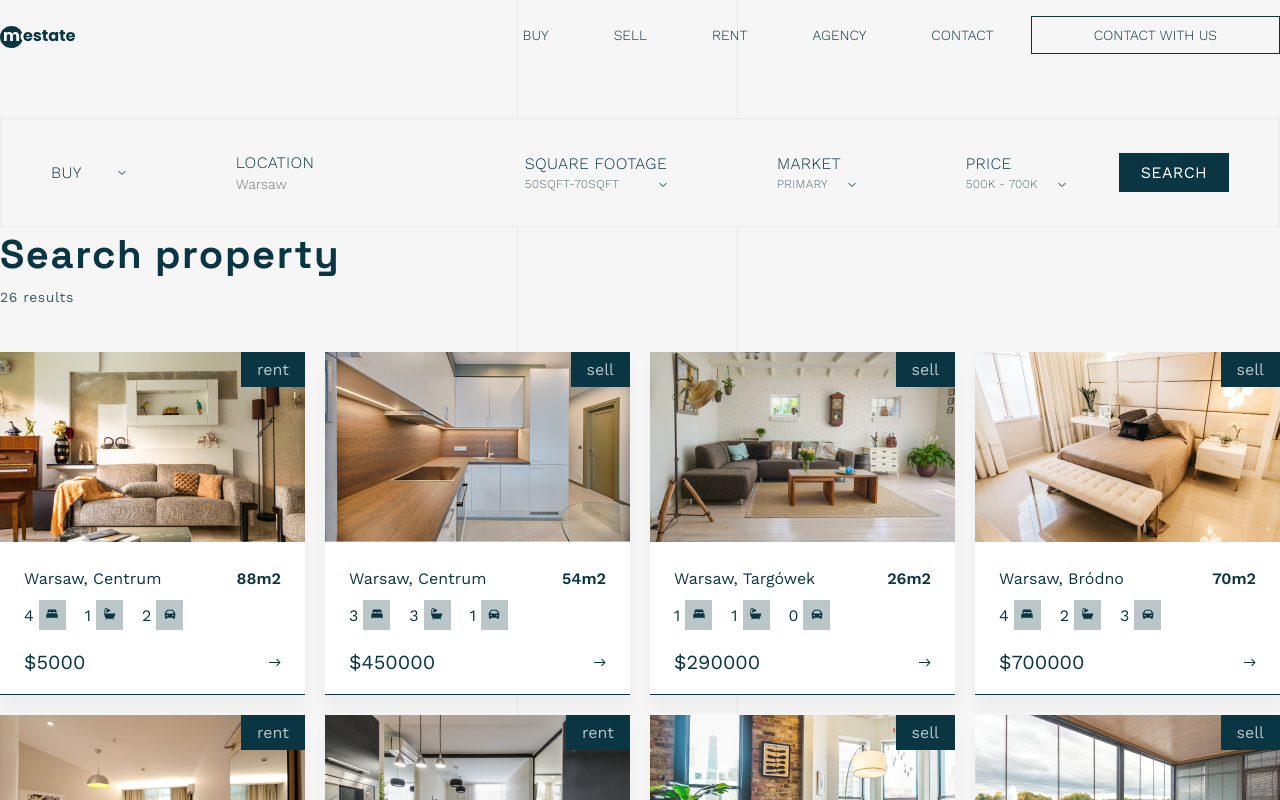
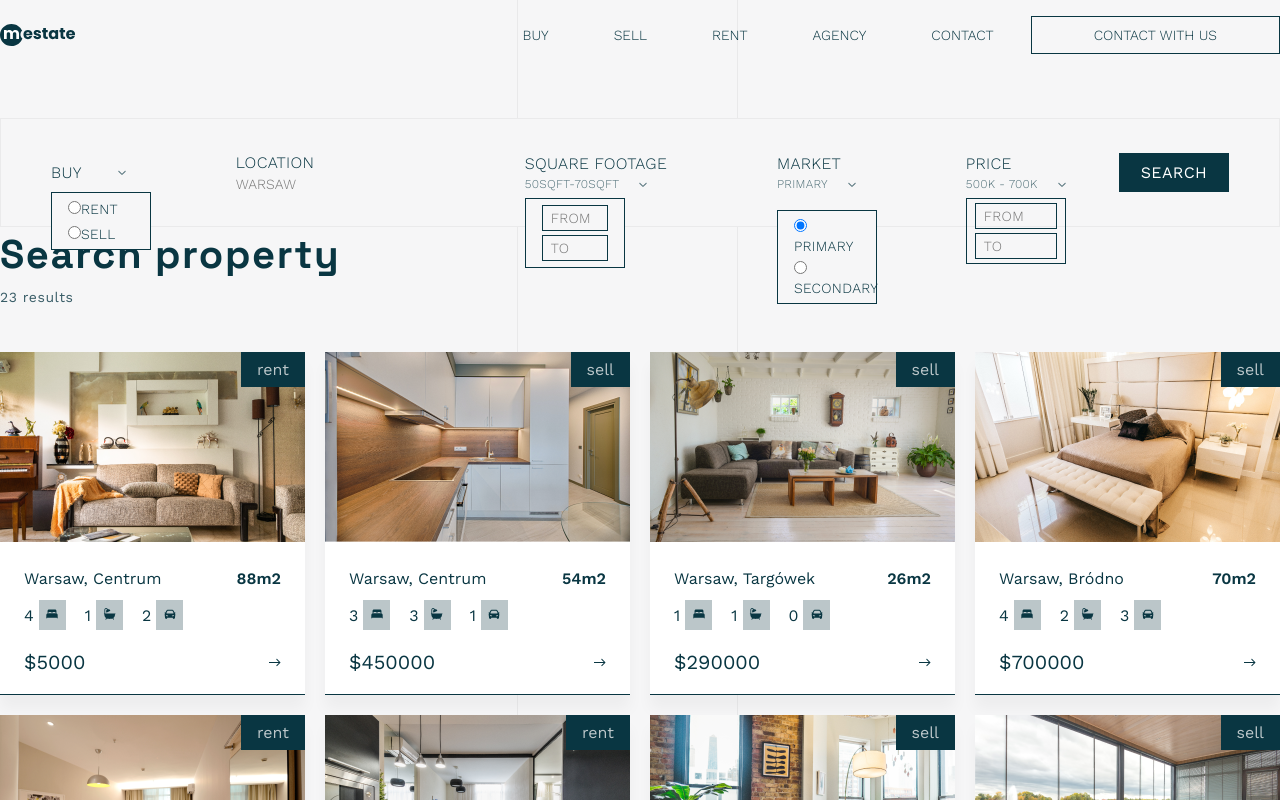
Before and after one commit to OlaHeklaDesign/meastate, a React (Create React App) app: page /search in a window 1280 px wide. Shown: the top 800 px of the page. Built offline with nearby package versions, Linux system fonts and the light colour scheme.

Commit message:
SearchBar on SearchPage funcionality added

```diff
--- a/src/Components/Assets/all_offers.js
+++ b/src/Components/Assets/all_offers.js
@@ -144,6 +144,7 @@ import offert23_5 from '../Assets/offerts/offert23/offert23.5.jpg';
 let all_offers = [
   {
     id: 1,
+    market: "primary",
     offer: "rent",
     price: 5000,
     location: "Warsaw, Centrum",
@@ -159,6 +160,7 @@ let all_offers = [
   },
   {
     id: 2,
+    market: "primary",
     offer: "sell",
     price: 450000,
     location: "Warsaw, Centrum",
@@ -174,6 +176,7 @@ let all_offers = [
   },
   {
     id: 3,
+    market: "primary",
     offer: "sell",
     price: 290000,
     location: "Warsaw, Targówek",
@@ -189,6 +192,7 @@ let all_offers = [
   },
   {
     id: 4,
+    market: "primary",
     offer: "sell",
     price: 700000,
     location: "Warsaw, Bródno",
@@ -204,6 +208,7 @@ let all_offers = [
   },
   {
     id: 5,
+    market: "primary",
     offer: "rent",
     price: 3200,
     location: "Warsaw, Bródno",
@@ -219,6 +224,7 @@ let all_offers = [
   },
   {
     id: 6,
+    market: "primary",
     offer: "rent",
     price: 3100,
     location: "Warsaw, Powiśle",
@@ -234,6 +240,7 @@ let all_offers = [
   },
   {
     id: 7,
+    market: "primary",
     offer: "sell",
     price: 500000,
     location: "Warsaw, Praga Południe",
@@ -249,6 +256,7 @@ let all_offers = [
   },
   {
     id: 8,
+    market: "primary",
     offer: "sell",
     price: 400000,
     location: "Warsaw, Mokotów",
@@ -264,6 +272,7 @@ let all_offers = [
   },
   {
     id: 9,
+    market: "primary",
     offer: "rent",
     price: 2100,
     location: "Warsaw, Praga Południe",
@@ -279,6 +288,7 @@ let all_offers = [
   },
   {
     id: 10,
+    market: "primary",
     offer: "sell",
     price: 320000,
     location: "Warsaw, Bemowo",
@@ -294,6 +304,7 @@ let all_offers = [
   },
   {
     id: 11,
+    market: "primary",
     offer: "sell",
     price: 430000,
     location: "Warsaw, Ursynów",
@@ -309,6 +320,7 @@ let all_offers = [
   },
   {
     id: 12,
+    market: "primary",
     offer: "sell",
     price: 9000000,
     location: "Warsaw, Mokotów",
@@ -324,6 +336,7 @@ let all_offers = [
   },
   {
     id: 13,
+    market: "primary",
     offer: "rent",
     price: 2100,
     location: "Warsaw, Tarchomin",
@@ -339,6 +352,7 @@ let all_offers = [
   },
   {
     id: 14,
+    market: "primary",
     offer: "sell",
     price: 650000,
     location: "Warsaw, Ursynów",
@@ -354,6 +368,7 @@ let all_offers = [
   },
   {
     id: 15,
+    market: "primary",
     offer: "sell",
     price: 600000,
     location: "Warsaw, Białołęka",
@@ -369,6 +384,7 @@ let all_offers = [
   },
   {
     id: 16,
+    market: "primary",
     offer: "rent",
     price: 4000,
     location: "Warsaw, Centrum",
@@ -384,6 +400,7 @@ let all_offers = [
   },
   {
     id: 17,
+    market: "primary",
     offer: "sell",
     price: 2100000,
     location: "Warsaw, Powiśle",
@@ -399,6 +416,7 @@ let all_offers = [
   },
   {
     id: 18,
+    market: "primary",
     offer: "rent",
     price: 2300,
     location: "Warsaw, Ursus",
@@ -414,6 +432,7 @@ let all_offers = [
   },
   {
     id: 19,
+    market: "primary",
     offer: "rent",
     price: 3200,
     location: "Warsaw, Praga Południe",
@@ -429,6 +448,7 @@ let all_offers = [
   },
   {
     id: 20,
+    market: "primary",
     offer: "sell",
     price: 330050,
     location: "Warsaw, Powiśle",
@@ -444,6 +464,7 @@ let all_offers = [
   },
   {
     id: 21,
+    market: "primary",
     offer: "sell",
     price: 899000,
     location: "Warsaw, Targówek",
@@ -459,6 +480,7 @@ let all_offers = [
   },
   {
     id: 22,
+    market: "primary",
     offer: "sell",
     price: 546000,
     location: "Warsaw, Żerań",
@@ -474,6 +496,7 @@ let all_offers = [
   },
   {
     id: 23,
+    market: "primary",
     offer: "sell",
     price: 1199000,
     location: "Warsaw, Targówek",
--- a/src/Components/Contact/Contact.jsx
+++ b/src/Components/Contact/Contact.jsx
@@ -3,8 +3,9 @@ import './Contact.css';
 
 
 const Contact = () => {
+
   return (
-    <div class="contact-bg-container">
+    <div class="contact-bg-container" id='contact'>
     <section class="contact">
       <div class="contact-left">
         <h2>Haven't you found your dream home?</h2>
--- a/src/Components/Header/Header.jsx
+++ b/src/Components/Header/Header.jsx
@@ -1,4 +1,5 @@
 import React from 'react';
+import { Link } from 'react-router-dom';
 import './Header.css';
 import logo from '../Assets/logo.svg';
 
@@ -7,7 +8,7 @@ const Header = () => {
   return (
     <div className="header-bg">
       <header>
-        <img src={logo} alt="logo"/>
+        <Link style={{textDecoration: "none"}} to='/'><img src={logo} alt="logo"/></Link>
         <div class="header-right">
           <ul>
             <li>
@@ -20,10 +21,10 @@ const Header = () => {
               <a href="">RENT</a>
             </li>
             <li>
-              <a href="">AGENCY</a>
+              <a href="#offert">AGENCY</a>
             </li>
             <li>
-              <a href="">CONTACT</a>
+              <a href="#contact">CONTACT</a>
             </li>
           </ul>
           <button>contact with us</button>
--- a/src/Components/Offert/Offert.jsx
+++ b/src/Components/Offert/Offert.jsx
@@ -7,7 +7,7 @@ import safe_icon from '../Assets/safe.svg';
 
 const Offert = () => {
   return (
-  <section class="offert">
+  <section class="offert" id='offert'>
     <h2>Real estate agency you can trust</h2>
     <div class="offert-container">
       <div class="offert-box">
--- a/src/Components/SearchBar/SearchBar.css
+++ b/src/Components/SearchBar/SearchBar.css
@@ -22,11 +22,16 @@
   gap: 110px;
 }
 
-.searchbar-offer-box {
+.searchbar-offer-box div {
   display: flex;
   align-items: center;
   gap: 36px;
 }
+
+.searchbar-offer-box {
+  position: relative;
+}
+
 
 .searchbar-location-box input {
   outline: none;
@@ -34,18 +39,19 @@
   background: transparent;
 }
 
-.searchbar-surface-box div,
-.searchbar-market-box div,
-.searchbar-price-box div {
+.searchbar-surface-box div div,
+.searchbar-market-box div div,
+.searchbar-price-box div div {
   display: flex;
+  flex-direction: row;
   align-items: center;
   justify-content: space-between;
   gap: 20px;
 }
 
-.searchbar-surface-box div p,
-.searchbar-market-box div p,
-.searchbar-price-box div p {
+.searchbar-surface-box div div p,
+.searchbar-market-box div div p,
+.searchbar-price-box div div p {
   color: rgba(9, 54, 66, 0.70);
   font-size: 12px;
   font-weight: 300;
@@ -53,13 +59,26 @@
   text-transform: uppercase;
 }
 
+.searchbar-surface-box div,
 .searchbar-location-box,
-.searchbar-surface-box,
-.searchbar-market-box,
-.searchbar-price-box {
+.searchbar-market-box div,
+.searchbar-price-box div {
   display: flex;
   flex-direction: column;
   gap: 4px;
+  align-items: start;
+}
+
+.searchbar-surface-box {
+  position: relative;
+}
+
+.searchbar-market-box {
+  position: relative;
+}
+
+.searchbar-price-box {
+  position: relative;
 }
 
 .searchbar button {
@@ -73,3 +92,93 @@
   border: none;
   outline: none;
 }
+
+.searchbar-offer-select {
+  position: absolute;
+  top: 150%;
+  left: 0;
+  width: 100px;
+  display: flex;
+  flex-direction: column;
+  gap: 6px;
+  background: #F6F6F7;
+  border: 1px solid #093642;
+  padding: 6px 16px;
+}
+
+.searchbar-offer-box li {
+  list-style: none;
+  font-size: 16px;
+  font-weight: 300;
+  letter-spacing: 0.32px;
+  text-transform: uppercase;
+}
+
+.searchbar-select-surface {
+  position: absolute;
+  top: 120%;
+  left: 0;
+  width: 100px;
+  display: flex;
+  flex-direction: column;
+  gap: 6px;
+  background: #F6F6F7;
+  border: 1px solid #093642;
+  padding: 6px 16px;
+}
+
+.searchbar-select-surface input {
+  font-size: 14px;
+  font-weight: 300;
+  letter-spacing: 0.32px;
+  text-transform: uppercase;
+  width: 100%;
+  padding: 4px 8px;
+  background: transparent;
+  outline: none;
+  border: 1px solid #093642;
+}
+
+.searchbar-market-box ul {
+  position: absolute;
+  top: 120%;
+  left: 0;
+  width: 140px;
+  display: flex;
+  flex-direction: column;
+  gap: 6px;
+  background: #F6F6F7;
+  border: 1px solid #093642;
+  padding: 6px 16px;
+}
+
+.searchbar-market-box li {
+  list-style: none;
+  font-size: 16px;
+  font-weight: 300;
+  letter-spacing: 0.32px;
+  text-transform: uppercase;
+}
+
+.search-price-inputs {
+  width: 100%;
+  padding: 4px 8px;
+  background: transparent;
+  outline: none;
+  border: 1px solid #093642;
+  position: absolute;
+  top: 120%;
+  left: 0;
+}
+
+.search-price-inputs input {
+  font-size: 14px;
+  font-weight: 300;
+  letter-spacing: 0.32px;
+  text-transform: uppercase;
+  width: 100%;
+  padding: 4px 8px;
+  background: transparent;
+  outline: none;
+  border: 1px solid #093642;
+}
--- a/src/Components/SearchBar/SearchBar.jsx
+++ b/src/Components/SearchBar/SearchBar.jsx
@@ -1,43 +1,144 @@
-import React from 'react';
+import React, { useState } from 'react';
 import './SearchBar.css';
 import arrow from '../Assets/arrow-searchbar.svg';
 
 
-const SearchBar = () => {
+const SearchBar = ({ filters, onFilterChange, onSearch }) => {
+
+  const [selectedService, setSelectedService] = useState('');
+
   return (
     <div className='searchbar'>
       <div className="searchbar-inputs">
         <div className="searchbar-offer-box">
+          <div>
             <p>BUY</p>
             <img src={arrow} alt="arrow" />
           </div>
+          <ul className="searchbar-offer-select">
+            <li>
+              <label>
+                <input
+                  type="radio"
+                  name="service"
+                  value="rent"
+                  checked={selectedService === 'rent'}
+                  onChange={() => {
+                    setSelectedService('rent');
+                    onFilterChange({ target: { name: 'service', value: 'rent' } });
+                  }}
+                />
+                Rent
+              </label>
+            </li>
+            <li>
+              <label>
+                <input
+                  type="radio"
+                  name="service"
+                  value="sell"
+                  checked={selectedService === 'sell'}
+                  onChange={() => {
+                    setSelectedService('sell');
+                    onFilterChange({ target: { name: 'service', value: 'sell' } });
+                  }}
+                />
+                Sell
+              </label>
+            </li>
+          </ul>
+        </div>
         <div className="searchbar-location-box">
           <p>Location</p>
-          <input type="text" placeholder='Warsaw' />
+          <input type="text" name="location" placeholder='WARSAW' value={filters.location} onChange={onFilterChange} />
         </div>
         <div className="searchbar-surface-box">
+          <div>
             <p>square footage</p>
             <div>
               <p>50sqft-70sqft</p>
               <img src={arrow} alt="arrow" />
             </div>
           </div>
+          <div className="searchbar-select-surface">
+            <input
+              type="text"
+              name="minSurface"
+              placeholder='from'
+              value={filters.minSurface}
+              onChange={onFilterChange}
+            />
+            <input
+              type="text"
+              name="maxSurface"
+              placeholder='to'
+              value={filters.maxSurface}
+              onChange={onFilterChange}
+            />
+          </div>
+        </div>
         <div className="searchbar-market-box">
+          <div>
             <p>market</p>
             <div>
               <p>primary</p>
               <img src={arrow} alt="arrow" />
             </div>
           </div>
+          <div className="searchbar-offer-select">
+            <li>
+              <label>
+                <input
+                  type="radio"
+                  name="market"
+                  value="primary"
+                  checked={filters.market === 'primary'}
+                  onChange={onFilterChange}
+                />
+                Primary
+              </label>
+            </li>
+            <li>
+              <label>
+                <input
+                  type="radio"
+                  name="market"
+                  value="secondary"
+                  checked={filters.market === 'secondary'}
+                  onChange={onFilterChange}
+                />
+                Secondary
+              </label>
+            </li>
+          </div>
+        </div>
         <div className="searchbar-price-box">
+          <div>
             <p>price</p>
             <div>
               <p>500K - 700K</p>
               <img src={arrow} alt="arrow" />
             </div>
           </div>
+          <div className='search-price-inputs'>
+            <input
+              type="text"
+              name="minPrice"
+              placeholder='from'
+              value={filters.minPrice}
+              onChange={onFilterChange}
+            />
+            <input
+              type="text"
+              name="maxPrice"
+              placeholder='to'
+              value={filters.maxPrice}
+              onChange={onFilterChange}
+            />
           </div>
-      <button>search</button>
+        </div>
+      </div>
+      <button onClick={onSearch}>search</button>
     </div>
   )
 }
--- a/src/Components/SearchOfferts/SearchOfferts.jsx
+++ b/src/Components/SearchOfferts/SearchOfferts.jsx
@@ -1,20 +1,35 @@
 import React from 'react';
 import './SearchOfferts.css';
 import OffertItem from '../OffertItem/OffertItem';
-import all_offers from '../Assets/all_offers';
 
-const SearchOfferts = () => {
+const SearchOfferts = ({ filteredOffers }) => {
   return (
     <div className='searchofferts'>
       <h2>Search property</h2>
-      <p className='searchofferts-resultcount'>26 results</p>
+      <p className='searchofferts-resultcount'>{filteredOffers.length} results</p>
       <div className="searchpage-offerts">
-        {all_offers.map((property, index) => (
-          <OffertItem key={index} offer={property.offer} main_image={property.main_image} location={property.location} surface={property.surface} bedrooms={property.bedrooms} bathrooms={property.bathrooms} parking={property.parking} price={property.price} id={property.id} additionalImages={property.additionalImages} floorPlan={property.floorPlan} agentId={property.agentId} description={property.description} />
+        {filteredOffers.map((property, index) => (
+          <OffertItem
+            key={index}
+            offer={property.offer}
+            main_image={property.main_image}
+            location={property.location}
+            surface={property.surface}
+            bedrooms={property.bedrooms}
+            bathrooms={property.bathrooms}
+            parking={property.parking}
+            price={property.price}
+            id={property.id}
+            additionalImages={property.additionalImages}
+            floorPlan={property.floorPlan}
+            agentId={property.agentId}
+            description={property.description}
+            market={property.market}
+          />
         ))}
       </div>
     </div>
-  )
-}
+  );
+};
 
-export default SearchOfferts
+export default SearchOfferts;
--- a/src/Pages/SearchPage/SearchPage.jsx
+++ b/src/Pages/SearchPage/SearchPage.jsx
@@ -1,4 +1,4 @@
-import React from 'react';
+import React, { useState } from 'react';
 import './SearchPage.css';
 import TextBg from '../../Components/TextBg/TextBg';
 import Contact from '../../Components/Contact/Contact';
@@ -6,16 +6,83 @@ import SearchBar from '../../Components/SearchBar/SearchBar';
 import SearchOfferts from '../../Components/SearchOfferts/SearchOfferts';
 import all_offers from '../../Components/Assets/all_offers';
 
+const SearchPage = () => {
+  const [filteredOffers, setFilteredOffers] = useState(all_offers);
+  const [filters, setFilters] = useState({
+    service: 'rent',
+    location: '',
+    minSurface: '',
+    maxSurface: '',
+    market: 'primary',
+    minPrice: '',
+    maxPrice: '',
+  });
 
-const SearchPage = () => {
+  console.log(filters);
+
+
+  const handleFilterChange = (e) => {
+    const { name, value } = e.target;
+    setFilters({ ...filters, [name]: value });
+  };
+
+  const handleSearch = () => {
+    console.log('Filters:', filters);
+
+    const filteredResults = all_offers.filter((offer) => {
+      console.log('Checking offer:', offer);
+
+      if (filters.service && filters.service !== offer.offer) {
+        console.log('Nie spełnia warunku service', offer, 'service');
+        return false;
+      }
+
+      if (filters.location && !offer.location.toLowerCase().includes(filters.location.toLowerCase())) {
+        console.log('Nie spełnia warunku location', offer, 'location');
+        return false;
+      }
+
+      if (
+        (filters.minSurface && offer.surface < filters.minSurface) ||
+        (filters.maxSurface && offer.surface > filters.maxSurface)
+      ) {
+        console.log('Nie spełnia warunku min/max surface', offer, 'surface');
+        return false;
+      }
+
+      if (filters.market && filters.market !== offer.market) {
+        console.log('Nie spełnia warunku market', offer, 'market');
+        return false;
+      }
+
+      if (
+        (filters.minPrice && offer.price < filters.minPrice) ||
+        (filters.maxPrice && offer.price > filters.maxPrice)
+      ) {
+        console.log('Nie spełnia warunku min/max price', offer, 'price');
+        return false;
+      }
+
+      return true;
+    });
+
+    console.log('Filtered results:', filteredResults);
+
+    setFilteredOffers(filteredResults);
+  };
+
+
+
+
+
   return (
     <div className='searchpage'>
-      <SearchBar />
-      <SearchOfferts />
+      <SearchBar filters={filters} onFilterChange={handleFilterChange} onSearch={handleSearch} />
+      <SearchOfferts filteredOffers={filteredOffers} />
       <TextBg />
       <Contact />
     </div>
-  )
-}
+  );
+};
 
-export default SearchPage
+export default SearchPage;
```
Lines whose indentation alone changed are shown as unchanged.
